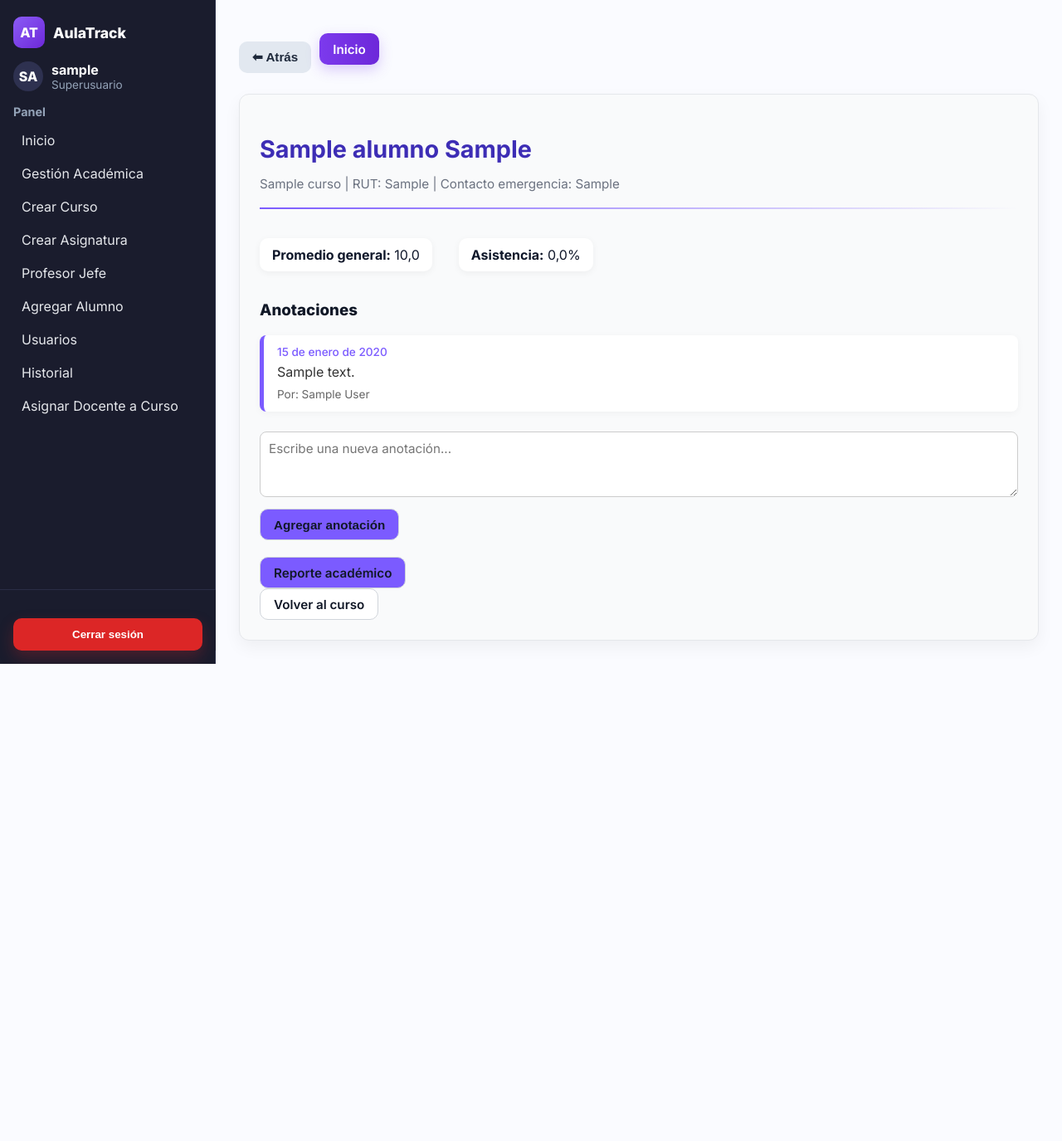
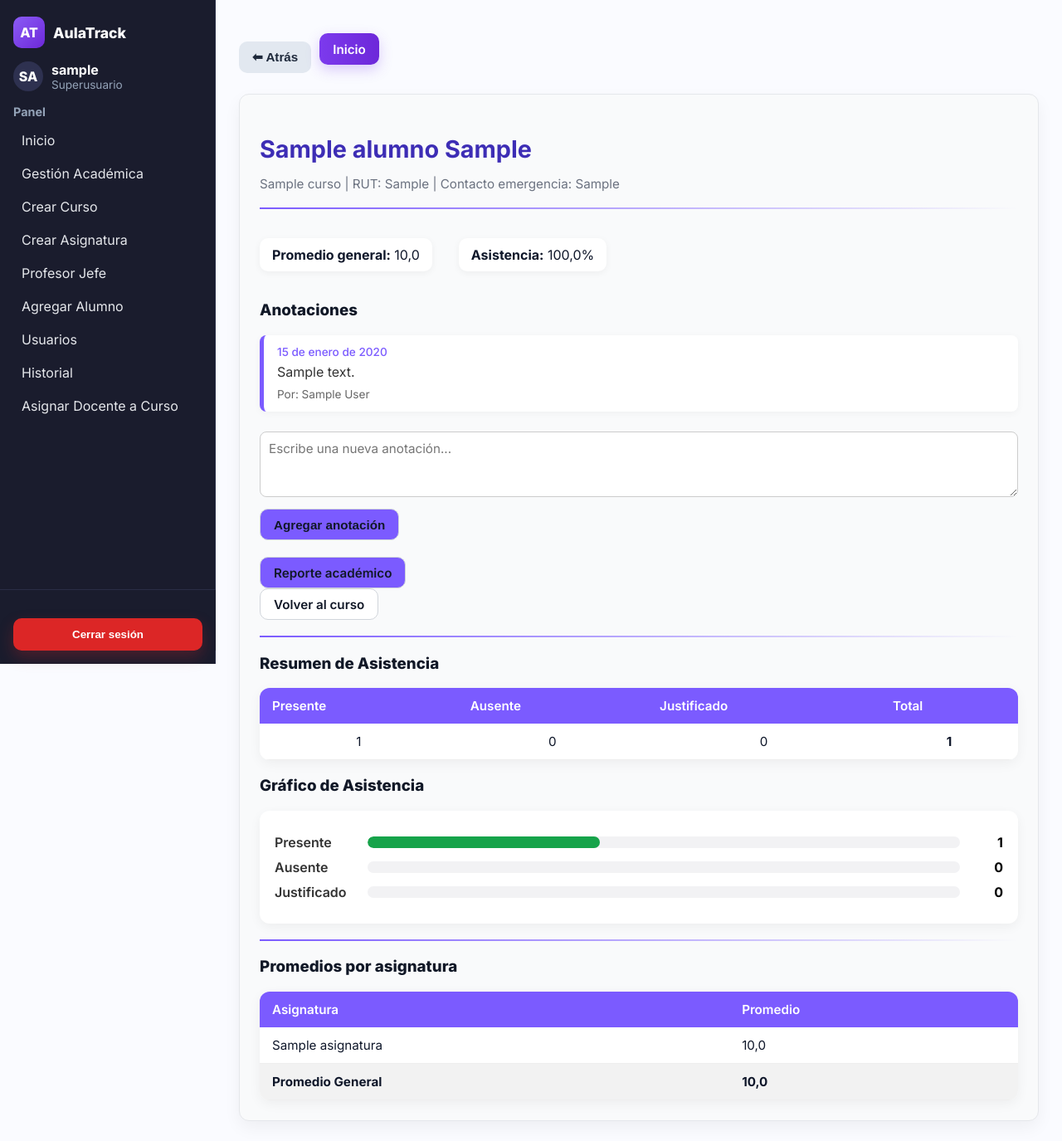
Before and after one commit to JordyBazan/Capstone, a Django app: page /anotaciones/alumno/1/ in a window 1280 px wide. Shown: the whole page at 83% size. Before the commit the page ends 800 px from the top, so only its background shows below. Run offline with Django 5.2, Linux system fonts and the light colour scheme; a user stored in the database is signed in; tables that the repository leaves empty hold one stand-in row (values such as "Sample post"); some libraries are stand-ins or nearby versions.

Commit message:
notas y asistencia reportes

```diff
--- a/aulatrack/usuarios/static/css/anotaciones.css
+++ b/aulatrack/usuarios/static/css/anotaciones.css
@@ -168,3 +168,57 @@ button:hover {
   background-color: #5c40e0;
   transform: scale(1.03);
 }
+
+/* ============================
+   GRÁFICO DE ASISTENCIA
+   ============================ */
+
+.asistencia-chart {
+    margin-top: 15px;
+    background: #fff;
+    padding: 18px;
+    border-radius: 12px;
+    box-shadow: 0 4px 14px rgba(0,0,0,0.05);
+}
+
+.asistencia-chart .fila {
+    display: flex;
+    align-items: center;
+    margin: 10px 0;
+    gap: 12px;
+}
+
+.asistencia-chart .label {
+    width: 100px;
+    font-weight: 600;
+    color: #333;
+}
+
+.asistencia-chart .barra {
+    flex: 1;
+    background: #f2f2f4;
+    height: 14px;
+    border-radius: 10px;
+    overflow: hidden;
+    position: relative;
+}
+
+.asistencia-chart .fill {
+    height: 100%;
+    width: 0;
+    border-radius: 10px;
+    transition: width 0.8s ease;
+}
+
+/* Colores */
+.fill.presente { background: #16a34a; }
+.fill.ausente { background: #dc2626; }
+.fill.atraso { background: #ca8a04; }
+.fill.justificado { background: #3b82f6; }
+
+.asistencia-chart .num {
+    width: 40px;
+    text-align: right;
+    font-weight: bold;
+    color: #000;
+}
--- a/aulatrack/usuarios/templates/anotaciones.html
+++ b/aulatrack/usuarios/templates/anotaciones.html
@@ -1,5 +1,6 @@
 {% extends "base.html" %}
 {% load static %}
+
 {% block title %}{{ alumno.nombres }} {{ alumno.apellidos }} - Anotaciones{% endblock %}
 
 {% block extra_css %}
@@ -7,6 +8,7 @@
 {% endblock %}
 
 {% block content %}
+
 <h2 class="sectionTitle">{{ alumno.nombres }} {{ alumno.apellidos }}</h2>
 <p class="hint">{{ curso.nombre }} | RUT: {{ alumno.rut }} | Contacto emergencia: {{ alumno.contacto_emergencia }}</p>
 <div class="divider"></div>
@@ -36,9 +38,122 @@
   <textarea name="texto" rows="3" placeholder="Escribe una nueva anotación..."></textarea>
   <button type="submit" class="btn primary">Agregar anotación</button>
 </form>
+
 <br>
 <a href="{% url 'usuarios:reporte_alumno' alumno.id %}" class="btn primary">Reporte académico</a>
 
 <br>
 <a href="{% url 'usuarios:anotaciones_curso' curso.id %}" class="btn">Volver al curso</a>
+
+<div class="divider"></div>
+
+<h3>Resumen de Asistencia</h3>
+
+<table class="notes-table" style="margin-top:10px;">
+    <thead>
+        <tr>
+            <th>Presente</th>
+            <th>Ausente</th>
+            <th>Justificado</th>
+            <th>Total</th>
+        </tr>
+    </thead>
+    <tbody>
+        <tr style="text-align:center;">
+            <td>{{ pres }}</td>
+            <td>{{ aus }}</td>
+            <td>{{ jus }}</td>
+            <td><b>{{ total_dias }}</b></td>
+        </tr>
+    </tbody>
+</table>
+
+<h3>Gráfico de Asistencia</h3>
+
+<div class="asistencia-chart">
+
+    <div class="fila">
+        <span class="label">Presente</span>
+        <div class="barra">
+            <div class="fill presente" data-val="{{ pres }}"></div>
+        </div>
+        <span class="num">{{ pres }}</span>
+    </div>
+
+    <div class="fila">
+        <span class="label">Ausente</span>
+        <div class="barra">
+            <div class="fill ausente" data-val="{{ aus }}"></div>
+        </div>
+        <span class="num">{{ aus }}</span>
+    </div>
+
+
+
+    <div class="fila">
+        <span class="label">Justificado</span>
+        <div class="barra">
+            <div class="fill justificado" data-val="{{ jus }}"></div>
+        </div>
+        <span class="num">{{ jus }}</span>
+    </div>
+
+</div>
+
+<div class="divider"></div>
+
+<h3>Promedios por asignatura</h3>
+
+<table class="notes-table">
+    <thead>
+        <tr>
+            <th>Asignatura</th>
+            <th>Promedio</th>
+        </tr>
+    </thead>
+
+    <tbody>
+        {% if promedios_asignaturas %}
+            {% for item in promedios_asignaturas %}
+            <tr>
+                <td>{{ item.asignatura__nombre }}</td>
+                <td>{{ item.promedio|floatformat:1 }}</td>
+            </tr>
+            {% endfor %}
+
+            <tr style="font-weight: bold; background: #f2f2f2;">
+                <td>Promedio General</td>
+                <td>{{ promedio|floatformat:1 }}</td>
+            </tr>
+
+        {% else %}
+            <tr>
+                <td colspan="2">No hay notas registradas.</td>
+            </tr>
+        {% endif %}
+    </tbody>
+</table>
+
+<script>
+document.addEventListener("DOMContentLoaded", () => {
+    const fills = document.querySelectorAll(".fill");
+
+    // Obtener el valor más alto (para escalar proporcionalmente)
+    let max = 0;
+    fills.forEach(f => {
+        const val = parseInt(f.dataset.val);
+        if (val > max) max = val;
+    });
+
+    // Amplitud máxima de la barra
+    const MAX_WIDTH = 280; // px
+
+    // Asignar ancho proporcional
+    fills.forEach(f => {
+        const val = parseInt(f.dataset.val);
+        const width = (val / max) * MAX_WIDTH;
+        f.style.width = width + "px";
+    });
+});
+</script>
 {% endblock %}
--- a/aulatrack/usuarios/views.py
+++ b/aulatrack/usuarios/views.py
@@ -778,6 +778,53 @@ def cursos_export_pdf(request):
         resp["Content-Disposition"] = 'attachment; filename="informe_cursos.pdf"'
         return resp
 
+
+
+
+import math
+# =========================================================
+# Función de redondeo personalizado
+# =========================================================
+def redondear_personalizado(valor):
+    """
+    Regla especial:
+    - x.5 → redondea hacia arriba
+    - x.4 → redondea hacia abajo
+    - resto → round normal
+    Siempre entrega 1 decimal.
+    """
+    if valor is None:
+        return None
+
+    decimal = valor % 1
+
+    if abs(decimal - 0.5) < 0.001:
+        return math.ceil(valor * 10) / 10
+
+    if abs(decimal - 0.4) < 0.001:
+        return math.floor(valor * 10) / 10
+
+    return round(valor, 1)
+
+
+def formatear_punto_1_decimal(valor):
+    """
+    Aplica redondeo personalizado y devuelve string con 1 decimal usando punto.
+    Ej: 5.8
+    """
+    if valor is None:
+        return ""
+
+    valor = redondear_personalizado(valor)
+    return f"{valor:.1f}"
+
+
+
+
+
+
+
+
 # =========================================================
 # Reporte de Alumno (PDF)
 # =========================================================
@@ -785,33 +832,63 @@ def reporte_alumno(request, alumno_id):
     alumno = get_object_or_404(Alumno, id=alumno_id)
     curso = alumno.curso
 
-    # Datos académicos del alumno
-    asignaturas = Asignatura.objects.filter(curso=curso).order_by("nombre")
+    from django.db.models import Avg
+
+    # ============================
+    # PROMEDIOS IGUAL QUE EL HTML
+    # ============================
+    qs_prom = (
+        Nota.objects.filter(alumno=alumno)
+        .values("asignatura__nombre", "asignatura_id")
+        .annotate(promedio=Avg("valor"))
+        .order_by("asignatura__nombre")
+    )
 
     asignaturas_data = []
-    for asignatura in asignaturas:
-        notas_qs = Nota.objects.filter(alumno=alumno, asignatura=asignatura).order_by("numero")
-        notas = [round(n.valor, 1) for n in notas_qs]
-        promedio_asig = round(sum(notas) / len(notas), 1) if notas else None
+
+    for item in qs_prom:
+        asignatura_id = item["asignatura_id"]
+        nombre = item["asignatura__nombre"]
+
+        notas_qs = Nota.objects.filter(alumno=alumno, asignatura_id=asignatura_id)
+
+        notas = [formatear_punto_1_decimal(n.valor) for n in notas_qs]
+
+        promedio_asig = formatear_punto_1_decimal(item["promedio"])
+
         asignaturas_data.append({
-            "nombre": asignatura.nombre,
-            "notas": notas,                 # lista con N1..Nn (hasta 11)
-            "promedio": promedio_asig,      # promedio de la asignatura
+            "nombre": nombre,
+            "notas": notas,
+            "promedio": promedio_asig,
         })
 
-    # Promedio general del alumno (promedio de promedios válidos)
-    promedios_validos = [a["promedio"] for a in asignaturas_data if a["promedio"] is not None]
-    promedio_general = round(sum(promedios_validos) / len(promedios_validos), 1) if promedios_validos else 0
-
-    # Asistencia
+    # ============================
+    # PROMEDIO GENERAL
+    # ============================
+    promedios_validos = [a["promedio"] for a in asignaturas_data if a["promedio"] not in ("", None)]
+
+    if promedios_validos:
+        prom_float = [float(p) for p in promedios_validos]
+        promedio_general_val = sum(prom_float) / len(prom_float)
+        promedio_general = formatear_punto_1_decimal(promedio_general_val)
+    else:
+        promedio_general = "0.0"
+
+    # ============================
+    # ASISTENCIA
+    # ============================
     total_asistencias = Asistencia.objects.filter(alumno=alumno).count()
     presentes = Asistencia.objects.filter(alumno=alumno, estado="presente").count()
     porcentaje_asistencia = round((presentes / total_asistencias * 100), 1) if total_asistencias > 0 else 0
 
-    # Anotaciones
+    # ============================
+    # ANOTACIONES
+    # ============================
     anotaciones = Anotacion.objects.filter(alumno=alumno).order_by("-fecha")
 
-    # PDF (ReportLab) - imports locales
+    # ============================
+    # PDF
+    # ============================
     from reportlab.lib.pagesizes import A4
     from reportlab.lib import colors
     from reportlab.lib.units import mm
@@ -821,12 +898,13 @@ def reporte_alumno(request, alumno_id):
     buf = BytesIO()
     doc = SimpleDocTemplate(
         buf, pagesize=A4,
-        leftMargin=14*mm, rightMargin=14*mm, topMargin=18*mm, bottomMargin=18*mm
+        leftMargin=14*mm, rightMargin=14*mm,
+        topMargin=18*mm, bottomMargin=18*mm
     )
     styles = getSampleStyleSheet()
     story = []
 
-    # Encabezado
+    # ENCABEZADO
     story.append(Paragraph("<b>Informe Académico del Alumno</b>", styles["Title"]))
     story.append(Spacer(1, 4*mm))
     story.append(Paragraph(f"<b>Alumno:</b> {alumno.nombres} {alumno.apellidos}", styles["Normal"]))
@@ -835,31 +913,33 @@ def reporte_alumno(request, alumno_id):
     story.append(Paragraph(f"<b>Fecha de generación:</b> {timezone.localtime().strftime('%d/%m/%Y %H:%M')}", styles["Normal"]))
     story.append(Spacer(1, 6*mm))
 
-    # Tabla de notas (N1..N11 + Prom.)
+    # TABLA DE NOTAS
     encabezados = ["Asignatura"] + [f"N{i}" for i in range(1, 11)] + ["Prom."]
     data = [encabezados]
 
-    # Estilo de celda centrado
     cell_style = ParagraphStyle("Cell", fontName="Helvetica", fontSize=10, alignment=1)
 
     for a in asignaturas_data:
         fila = [Paragraph(a["nombre"].upper(), cell_style)]
 
-        # Notas con color (rojo <4 / verde >=4)
-        for n in a["notas"]:
-            color = "#ff0000" if n < 4 else "#008000"
-            fila.append(Paragraph(f"<font color='{color}'>{n:.1f}</font>", cell_style))
-
-        # Completar celdas hasta 11 notas
+        # Notas
+        for n_str in a["notas"]:
+            if n_str == "":
+                fila.append(Paragraph("", cell_style))
+            else:
+                valor = float(n_str)
+                color = "#ff0000" if valor < 4 else "#008000"
+                fila.append(Paragraph(f"<font color='{color}'>{n_str}</font>", cell_style))
+
         faltantes = 10 - len(a["notas"])
-        for _ in range(max(faltantes, 0)):
+        for _ in range(faltantes):
             fila.append(Paragraph("", cell_style))
 
-        # Promedio por asignatura
         prom = a["promedio"]
-        if prom is not None:
-            color = "#ff0000" if prom < 4 else "#008000"
-            fila.append(Paragraph(f"<b><font color='{color}'>{prom:.1f}</font></b>", cell_style))
+        if prom != "":
+            valor = float(prom)
+            color = "#ff0000" if valor < 4 else "#008000"
+            fila.append(Paragraph(f"<b><font color='{color}'>{prom}</font></b>", cell_style))
         else:
             fila.append(Paragraph("", cell_style))
 
@@ -874,30 +954,34 @@ def reporte_alumno(request, alumno_id):
         ("VALIGN", (0,0), (-1,-1), "MIDDLE"),
         ("FONTSIZE", (0,0), (-1,-1), 9),
     ]))
+
     story.append(tabla)
 
-    # Promedio general y asistencia
+    # PROMEDIO FINAL
     story.append(Spacer(1, 8*mm))
     story.append(Paragraph(f"<b>Promedio final del alumno:</b> {promedio_general}", styles["Normal"]))
     story.append(Paragraph(f"<b>Porcentaje de asistencia:</b> {porcentaje_asistencia}%", styles["Normal"]))
     story.append(Spacer(1, 8*mm))
 
-    # Anotaciones
+    # ANOTACIONES
     story.append(Paragraph("<b>Anotaciones registradas:</b>", styles["Heading3"]))
     if anotaciones:
         for an in anotaciones:
             prof = an.profesor.get_full_name() or an.profesor.username
-            story.append(Paragraph(f"<b>{an.fecha.strftime('%d/%m/%Y')}:</b> {an.texto} <i>({prof})</i>", styles["Normal"]))
+            story.append(Paragraph(
+                f"<b>{an.fecha.strftime('%d/%m/%Y')}:</b> {an.texto} <i>({prof})</i>",
+                styles["Normal"]
+            ))
     else:
         story.append(Paragraph("No hay anotaciones registradas.", styles["Normal"]))
     story.append(Spacer(1, 15*mm))
 
-    # Firmas
-    from reportlab.platypus import Table
+    # FIRMAS
     firma_data = [
         ["__________________________", "__________________________"],
         ["Firma Apoderado(a)", "Firma Docente / UTP"]
     ]
+    from reportlab.platypus import Table
     firma_table = Table(firma_data, colWidths=[90*mm, 90*mm])
     firma_table.setStyle(TableStyle([
         ("ALIGN", (0,0), (-1,-1), "CENTER"),
@@ -905,21 +989,24 @@ def reporte_alumno(request, alumno_id):
     ]))
     story.append(firma_table)
 
-    # Pie
+    # PIE
     story.append(Spacer(1, 6*mm))
     story.append(Paragraph(
         f"<font size='9'>Documento generado automáticamente por AulaTrack el {timezone.localtime().strftime('%d/%m/%Y %H:%M')}.</font>",
         styles["Normal"]
     ))
 
-    # Construcción y respuesta
     doc.build(story)
     pdf = buf.getvalue()
     buf.close()
 
     resp = HttpResponse(pdf, content_type="application/pdf")
-    resp["Content-Disposition"] = f'attachment; filename="reporte_{alumno.nombres}_{alumno.apellidos}.pdf"'
+    resp["Content-Disposition"] = f'attachment; filename=\"reporte_{alumno.nombres}_{alumno.apellidos}.pdf\"'
     return resp
+
+
+
+
 
 # =========================================================
 # Guardar Asistencia (CON REGISTRO)
@@ -1164,38 +1251,122 @@ def anotaciones_alumno(request, alumno_id):
     alumno = get_object_or_404(Alumno, id=alumno_id)
     curso = alumno.curso
 
-    # Calcular promedio de notas del alumno
-    promedio = Nota.objects.filter(alumno=alumno).aggregate(Avg('valor'))['valor__avg'] or 0
-
-    # Calcular porcentaje de asistencia
+    from django.db.models import Avg, Count
+
+    # ======================================
+    # PROMEDIOS POR ASIGNATURA (MISMA LÓGICA QUE PDF)
+    # ======================================
+    qs_prom = (
+        Nota.objects.filter(alumno=alumno)
+        .values("asignatura__nombre", "asignatura_id")
+        .annotate(promedio=Avg("valor"))
+        .order_by("asignatura__nombre")
+    )
+
+    promedios_asignaturas = [
+        {
+            "asignatura__nombre": item["asignatura__nombre"],
+            "promedio": redondear_personalizado(item["promedio"]),
+        }
+        for item in qs_prom
+    ]
+
+    # ======================================
+    # PROMEDIO GENERAL = PROMEDIO DE PROMEDIOS (igual PDF)
+    # ======================================
+    proms = [p["promedio"] for p in promedios_asignaturas if p["promedio"] is not None]
+
+    if proms:
+        promedio_general_val = sum(proms) / len(proms)
+        promedio = redondear_personalizado(promedio_general_val)
+    else:
+        promedio = 0.0
+
+    # ======================================
+    # ASISTENCIA (ARREGLADO)
+    # ======================================
     total_asistencias = Asistencia.objects.filter(alumno=alumno).count()
-    presentes = Asistencia.objects.filter(alumno=alumno, estado='presente').count()
+
+    presentes = Asistencia.objects.filter(
+        alumno=alumno,
+        estado__iexact="presente"
+    ).count()
+
     porcentaje_asistencia = round((presentes / total_asistencias * 100), 1) if total_asistencias > 0 else 0
 
-    # Anotaciones del alumno
-    anotaciones = Anotacion.objects.filter(alumno=alumno).order_by('-fecha')
-
-    # Guardar nueva anotación
-    if request.method == 'POST':
-        texto = request.POST.get('texto')
+    # ======================================
+    # TABLA / GRÁFICO DE ASISTENCIA (tipo admin)
+    # ======================================
+    resumen_asistencia = (
+        Asistencia.objects
+        .filter(alumno=alumno)
+        .values("estado")
+        .annotate(total=Count("id"))
+    )
+
+    # Normalizar valores
+    contador = {
+        "presente": 0,
+        "ausente": 0,
+        "atraso": 0,
+        "justificado": 0,
+    }
+
+    for item in resumen_asistencia:
+        estado = item["estado"].lower()
+        if estado in contador:
+            contador[estado] = item["total"]
+
+    pres = contador["presente"]
+    aus = contador["ausente"]
+    atr = contador["atraso"]
+    jus = contador["justificado"]
+
+    total_dias = pres + aus + atr + jus
+
+    # ======================================
+    # ANOTACIONES
+    # ======================================
+    anotaciones = Anotacion.objects.filter(alumno=alumno).order_by("-fecha")
+
+    # ======================================
+    # POST → crear anotación
+    # ======================================
+    if request.method == "POST":
+        texto = request.POST.get("texto")
         if texto:
             anota = Anotacion.objects.create(
                 texto=texto,
                 alumno=alumno,
-                profesor=request.user
+                profesor=request.user,
             )
-            #  Registrar creación de anotación (objeto real)
-            registrar_accion(request.user, anota, ADDITION, f"Anotación creada para {alumno.nombres} {alumno.apellidos}")
+            registrar_accion(request.user, anota, ADDITION, f"Anotación creada.")
             messages.success(request, "Anotación agregada correctamente.")
-            return redirect('usuarios:anotaciones_alumno', alumno_id=alumno.id)
-
-    return render(request, 'anotaciones.html', {
-        'alumno': alumno,
-        'curso': curso,
-        'promedio': promedio,
-        'porcentaje_asistencia': porcentaje_asistencia,
-        'anotaciones': anotaciones
-    })
+            return redirect("usuarios:anotaciones_alumno", alumno_id=alumno.id)
+
+    # ======================================
+    # RENDER
+    # ======================================
+    return render(
+        request,
+        "anotaciones.html",
+        {
+            "alumno": alumno,
+            "curso": curso,
+            "promedio": promedio,
+            "porcentaje_asistencia": porcentaje_asistencia,
+            "anotaciones": anotaciones,
+            "promedios_asignaturas": promedios_asignaturas,
+
+            # Nuevos datos para la tabla + gráfico
+            "pres": pres,
+            "aus": aus,
+            "atr": atr,
+            "jus": jus,
+            "total_dias": total_dias,
+        },
+    )
+
 
 # =========================================================
 # Gestión de Usuarios (UTP)
```
